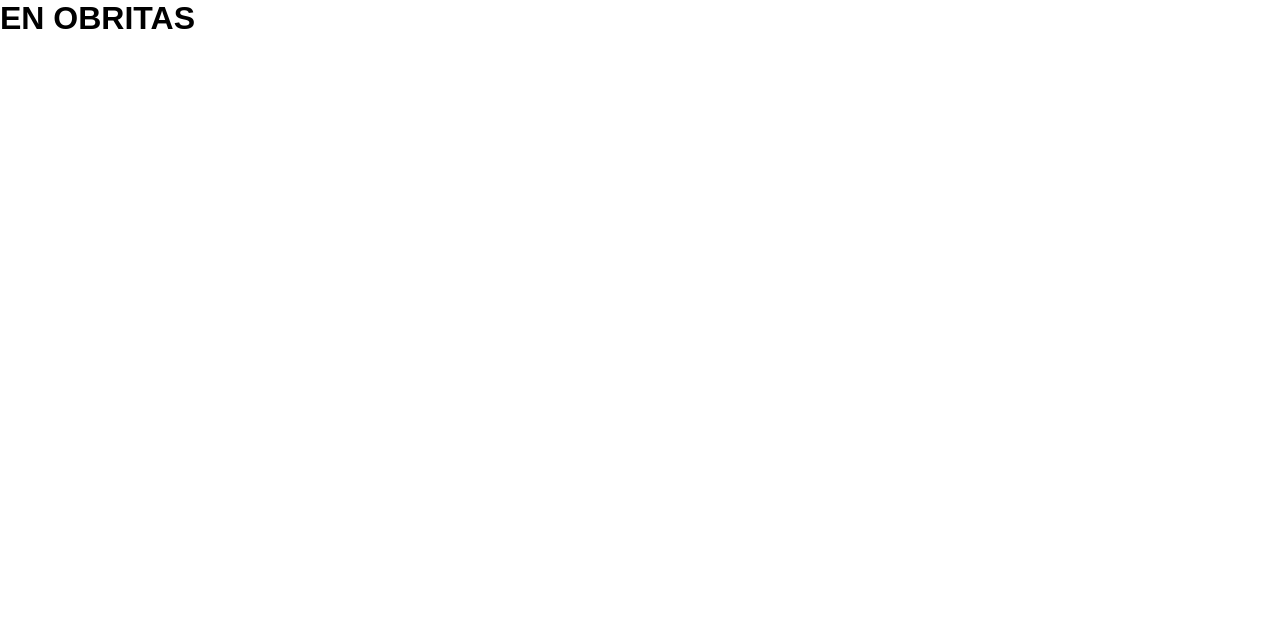
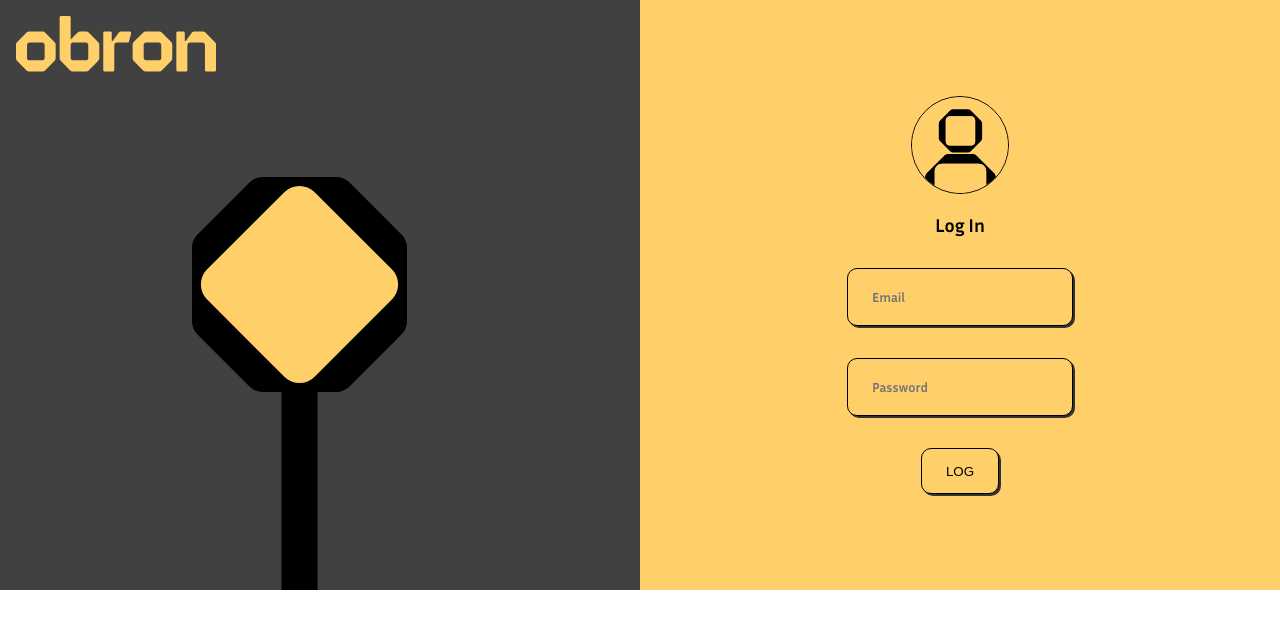
Before and after one commit to Fleyvad/obron-app-front, a React (Create React App) app: page / in a window 1280 px wide. Shown: the top 628 px of the page. Built offline with nearby package versions, Linux system fonts and the light colour scheme.

Commit message:
link router in app

```diff
--- a/src/App.tsx
+++ b/src/App.tsx
@@ -1,10 +1,13 @@
 import React from 'react';
+import { RouterProvider } from 'react-router-dom';
 import './App.css';
+import router from './router/router';
+import './styles/fonts.css';
 
 function App() {
   return (
     <div className="App">
-      <h1>EN OBRITAS</h1>
+      <RouterProvider router={router} />
     </div>
   );
 }
```
